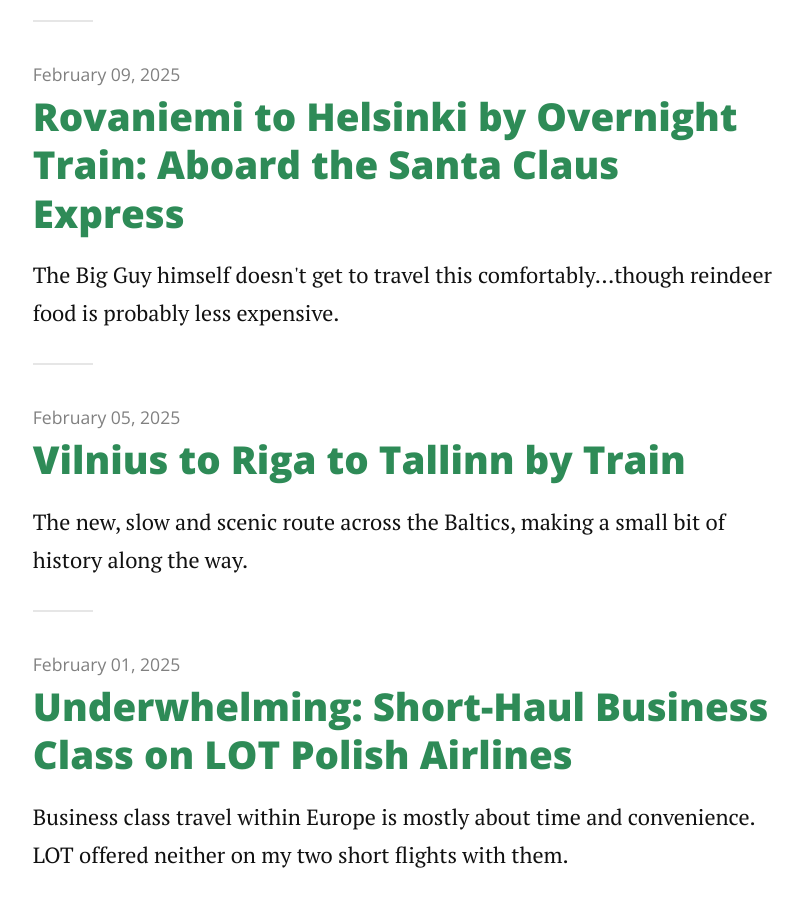
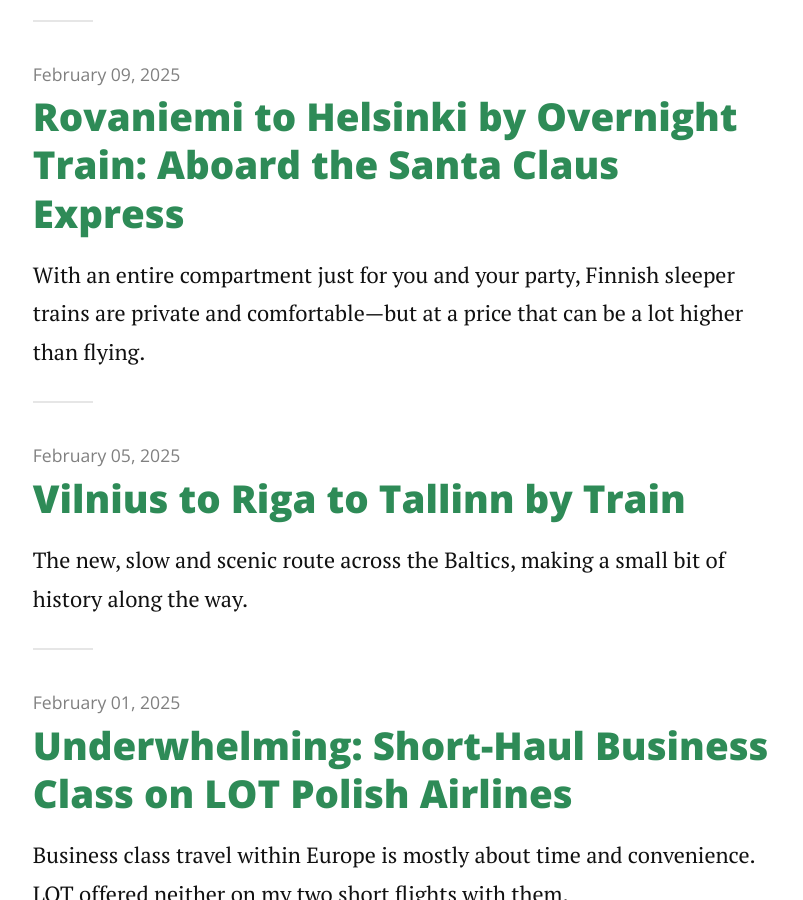
Before and after one commit to RatherBeExploring/ratherbeexploring.github.io, a Jekyll site: the page built from index.html, in a window 1280 px wide and 900 px high, scrolled down 777 px. Shown: the whole window, without its empty margins (236-1039 px from the left). Built offline with Jekyll 4.4.1, drawn with Linux system fonts in a browser that asks for light colours; nearby versions of some CDN libraries; the list of posts is cut into pages by our own code.

Commit message:
Update 2025-02-09-rovaniemi-to-helsinki-by-overnight-train-aboard-the-santa-claus-express.md
Adding description

```diff
--- a/_posts/2025-02-09-rovaniemi-to-helsinki-by-overnight-train-aboard-the-santa-claus-express.md
+++ b/_posts/2025-02-09-rovaniemi-to-helsinki-by-overnight-train-aboard-the-santa-claus-express.md
@@ -2,6 +2,7 @@
 layout: post
 title: "Rovaniemi to Helsinki by Overnight Train: Aboard the Santa Claus Express"
 date: "February 9, 2025"
+description: "With an entire compartment just for you and your party, Finnish sleeper trains are private and comfortable—but at a price that can be a lot higher than flying."
 image: vrfeatured-min.JPG
 ---
 
```
